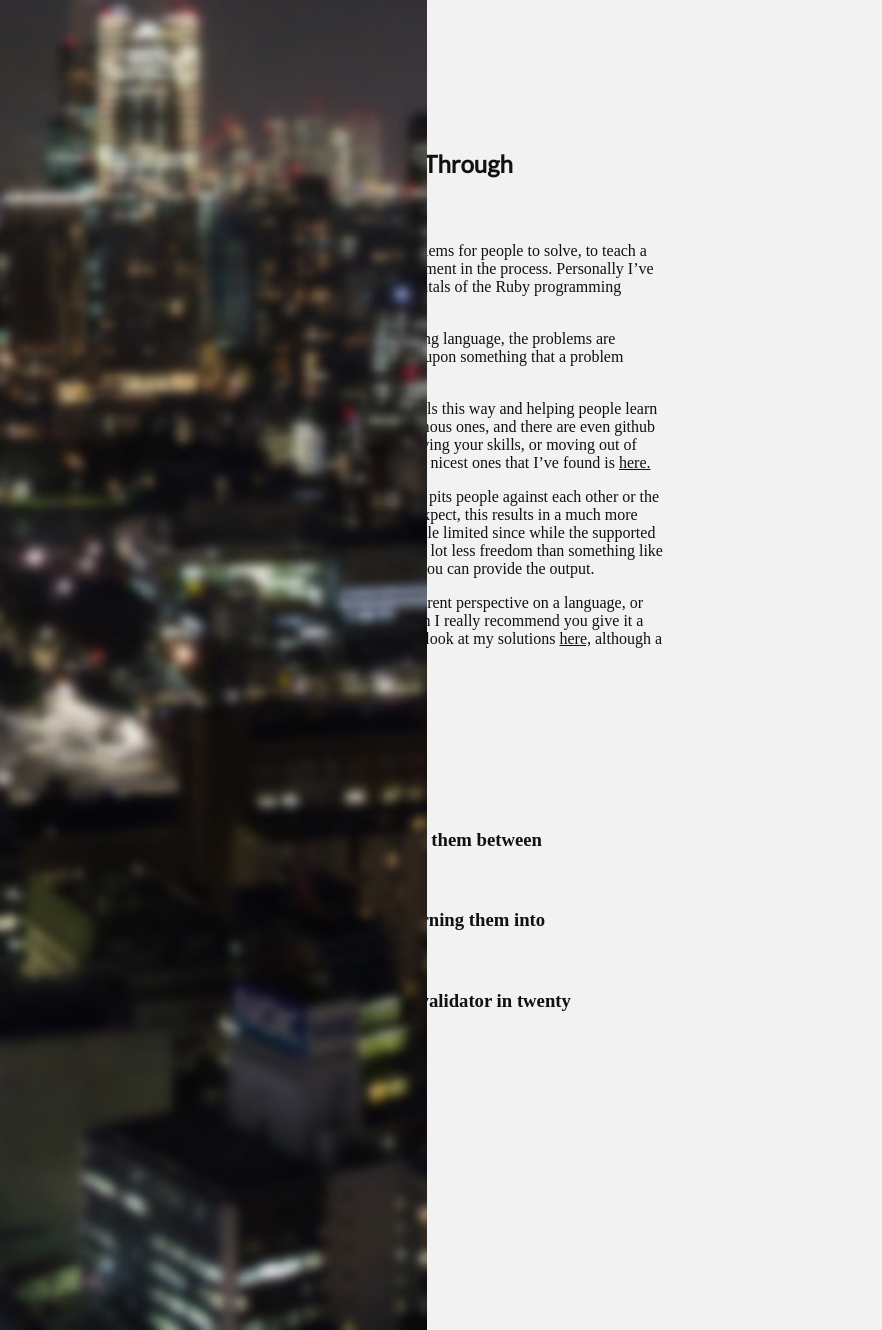
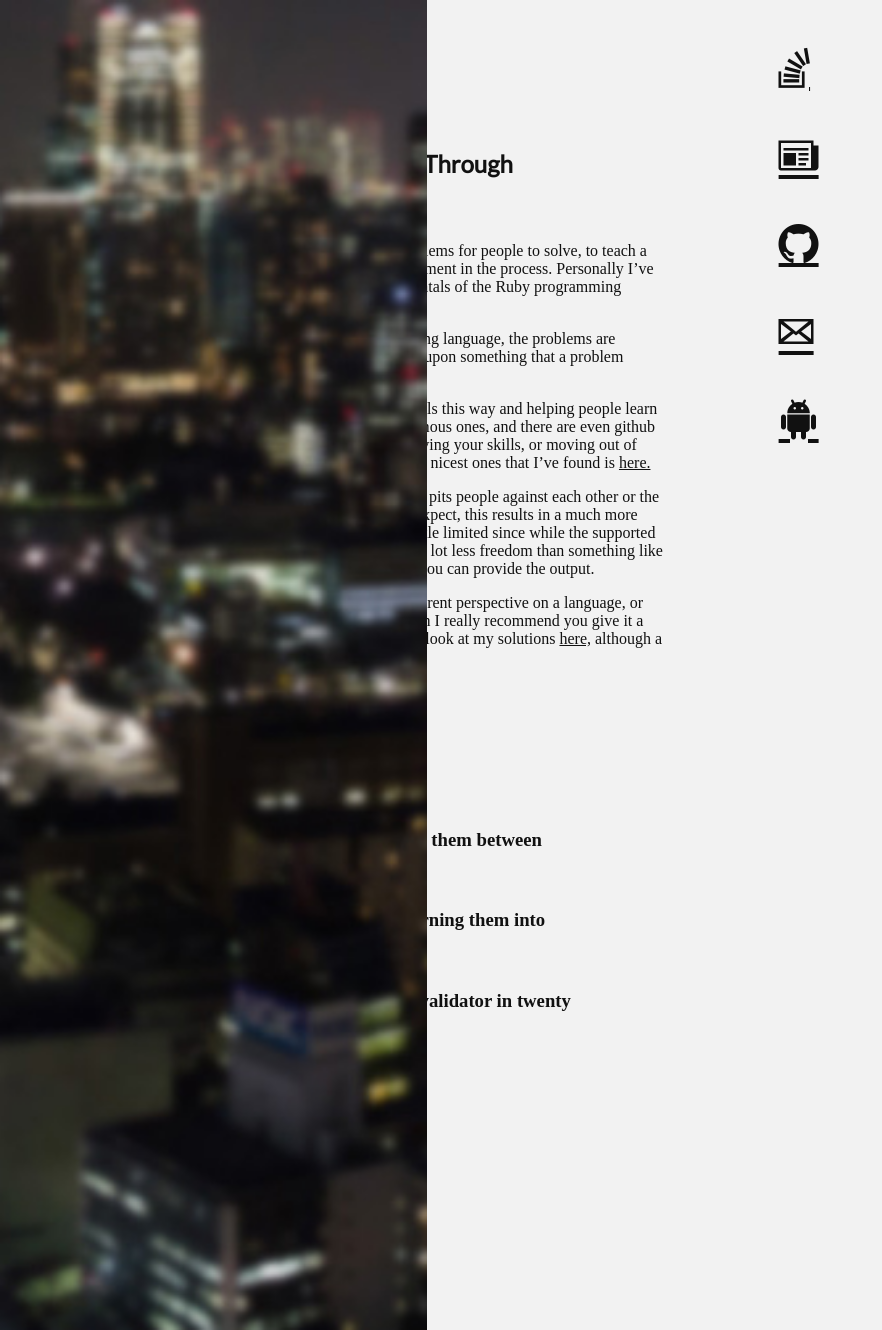
Before and after one commit to jordanrobinson/blog, a Jekyll site: the page built from _posts/2015-02-18-Rosalind.md, in a window 1280 px wide and 1330 px high. Shown: the whole window, without its empty margins (0-882 px from the left). Built offline with Jekyll 4.4.1, drawn with Linux system fonts in a browser that asks for light colours.

Commit message:
CSS is hard

```diff
--- a/public/css/blog.css
+++ b/public/css/blog.css
@@ -564,6 +564,9 @@ title, head {
  	background-color: #f2f2f2;
 	color: #111111;
  }
+ .post .icon {
+  color: #111111;
+ }
 
 .icon {
   font-size: 25pt;
```
